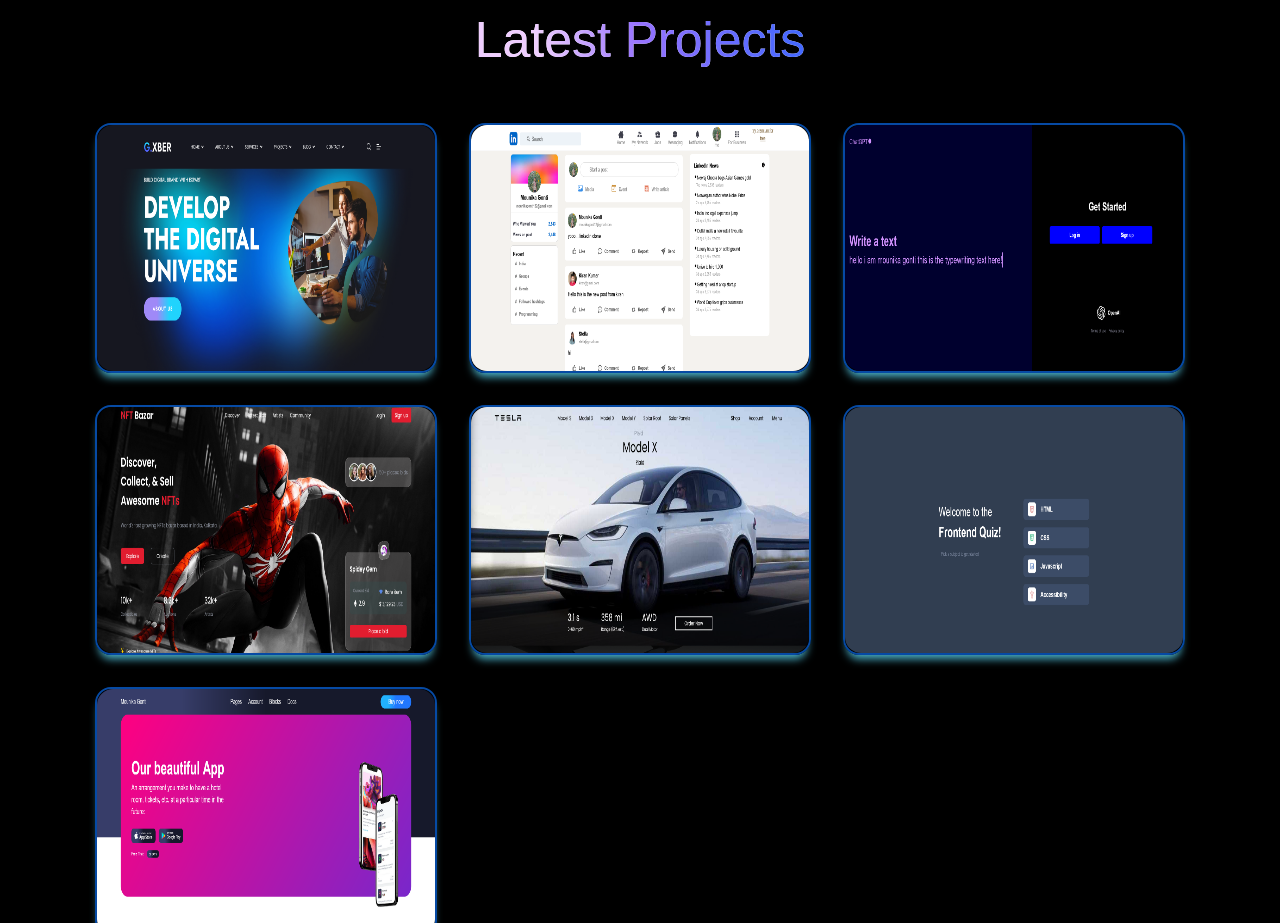
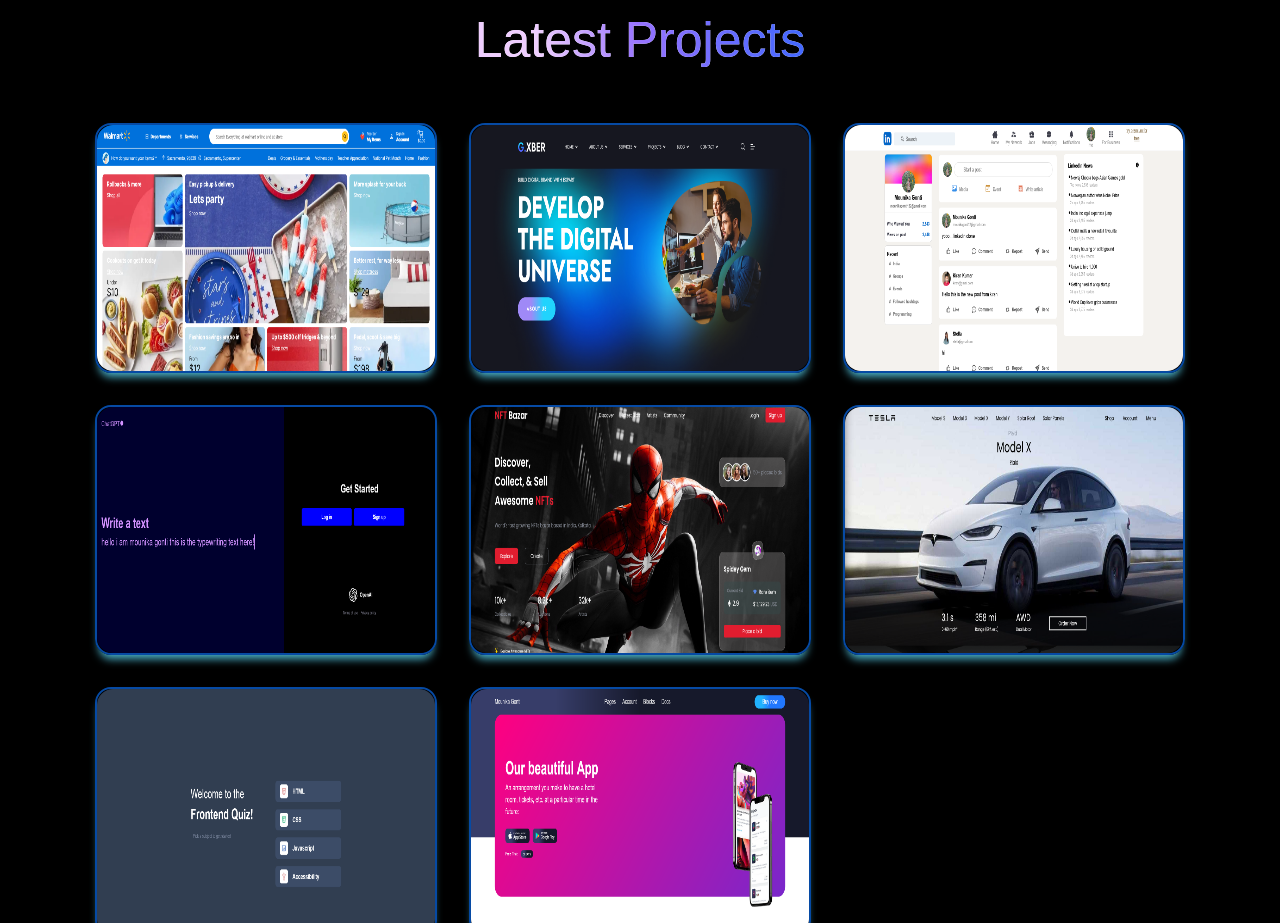
Before and after one commit to mounikagonti/Portfolio, a Next.js app: page / in a window 1280 px wide. Shown: the part 1640-2563 px from the top of the page. Built offline with nearby package versions, Linux system fonts and the light colour scheme; a web font is replaced by a local one.

Commit message:
project added

```diff
--- a/modules/latestProjects/LatestProjects.tsx
+++ b/modules/latestProjects/LatestProjects.tsx
@@ -7,6 +7,7 @@
 import imgFive from '../../public/assets/images/frontendquizapp.png'
 import imgSix from '../../public/assets/images/mobilepresentaion.png'
 import imgSeven from '../../public/GXBER (2).png'
+import imgEight from '../../public/assets/images/walmartClone.png'
 
 const LatestProjects = ({id}: any) => {
   return (
@@ -17,6 +18,15 @@
           <span> Projects</span>
         </h1>
         <div className='project_container'>
+          <div className='project_box'>
+            <a
+              href='https://walmart-clone-seven.vercel.app/'
+              target='_blank'
+              rel='noopener noreferrer'
+            >
+              <Image className='projectImg' src={imgEight} alt='projectOne' />
+            </a>
+          </div>
           <div className='project_box'>
             <a
               href='https://gxber-c.netlify.app/'
```
Also changed, not shown: public/assets/images/walmartClone.png (added).
